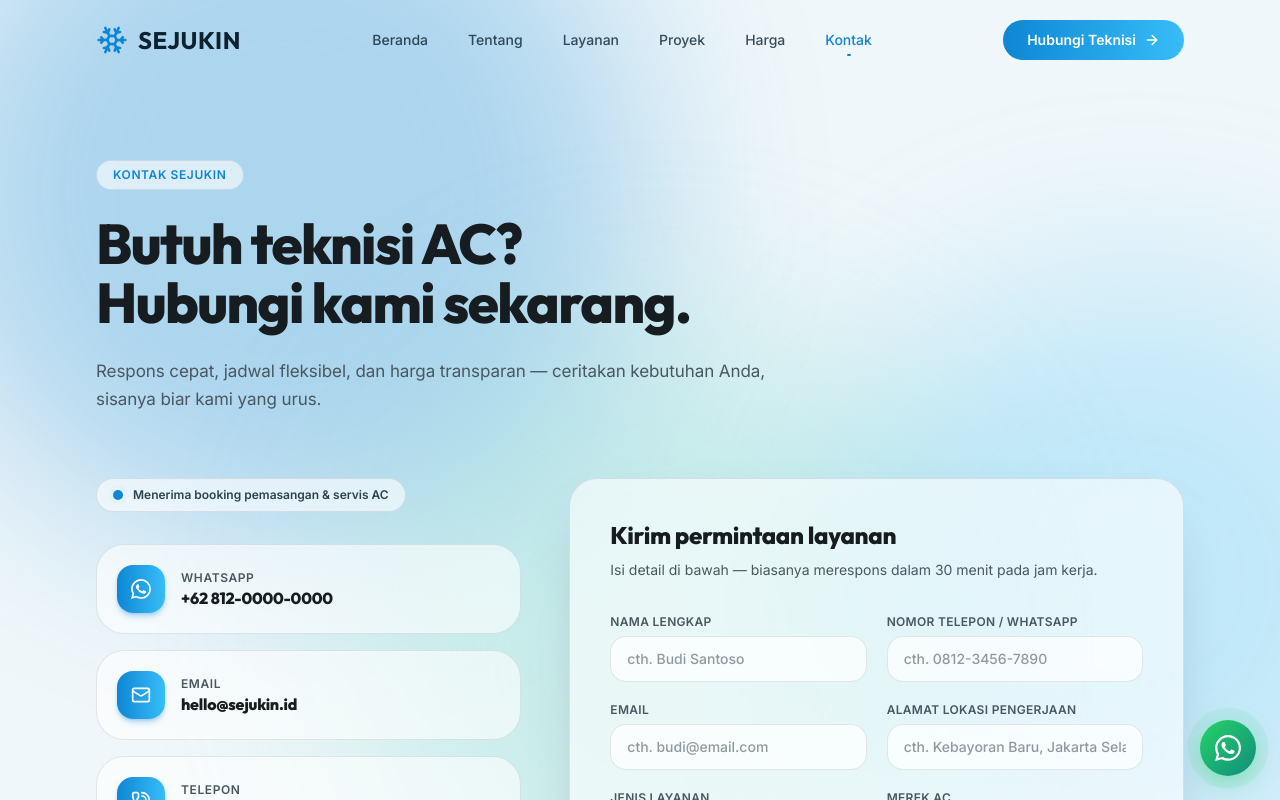
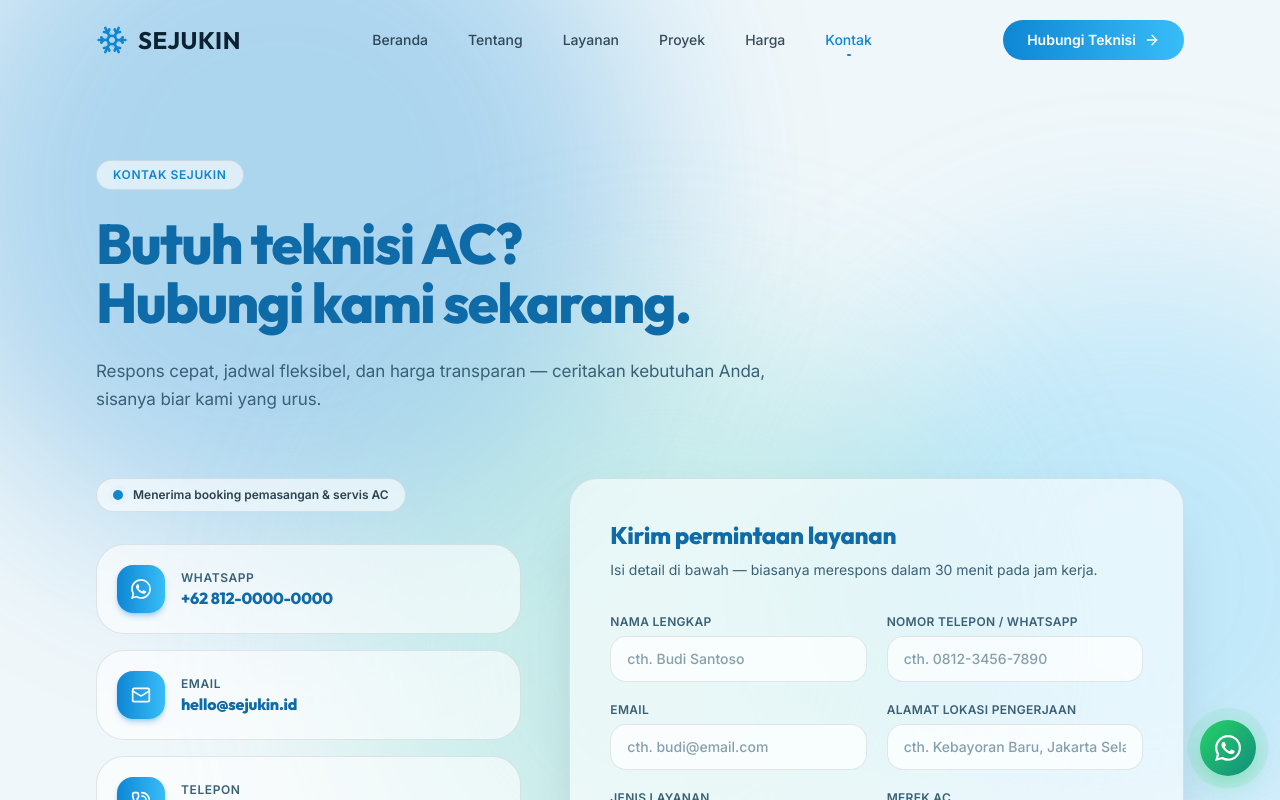
Before and after one commit to nanangsanjaya0896/Website-Dumy-3, a React (Vite) app: page /contact in a window 1280 px wide. Shown: the top 800 px of the page. Built offline with nearby package versions, Linux system fonts and the light colour scheme.

Commit message:
Ganti warna font: headline #0E6BA8 (biru brand), sub-headline #3A6076
Co-authored-by: arena-agent <297053741+arena-agent@users.noreply.github.com>

```diff
--- a/src/index.css
+++ b/src/index.css
@@ -3,8 +3,8 @@
 @theme {
   --color-brand-bg: #f0f7fa;
   --color-brand-primary: #0c2231;
-  --color-brand-ink: #161c1f;
-  --color-brand-secondary: #4a5760;
+  --color-brand-ink: #0e6ba8;
+  --color-brand-secondary: #3a6076;
   --color-brand-accent: #0e86d4;
   --color-brand-accent-2: #38bdf8;
   --color-brand-accent-ink: #0b5c8a;
@@ -157,7 +157,7 @@ body {
   @apply bg-clip-text text-transparent;
   background-image: linear-gradient(
     to right,
-    var(--color-brand-accent-ink),
+    #0a4a73,
     var(--color-brand-accent)
   );
 }
```
Also changed, not shown: 1 other file (tests, documents, lock files or other folders).
